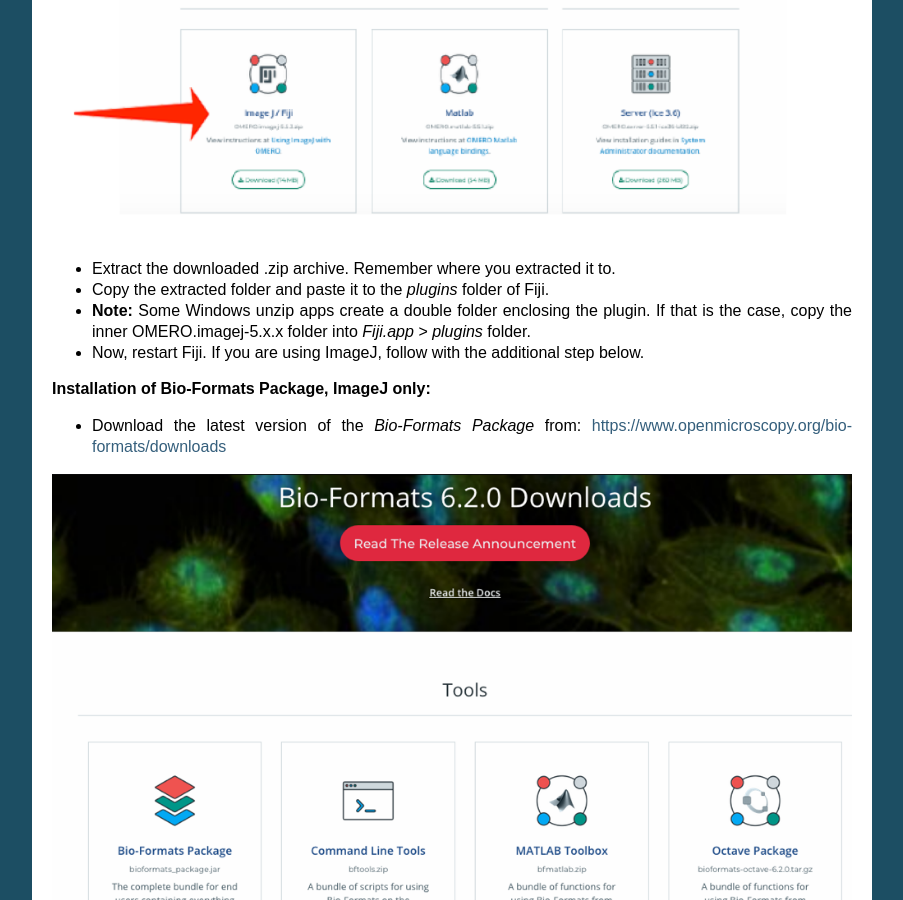
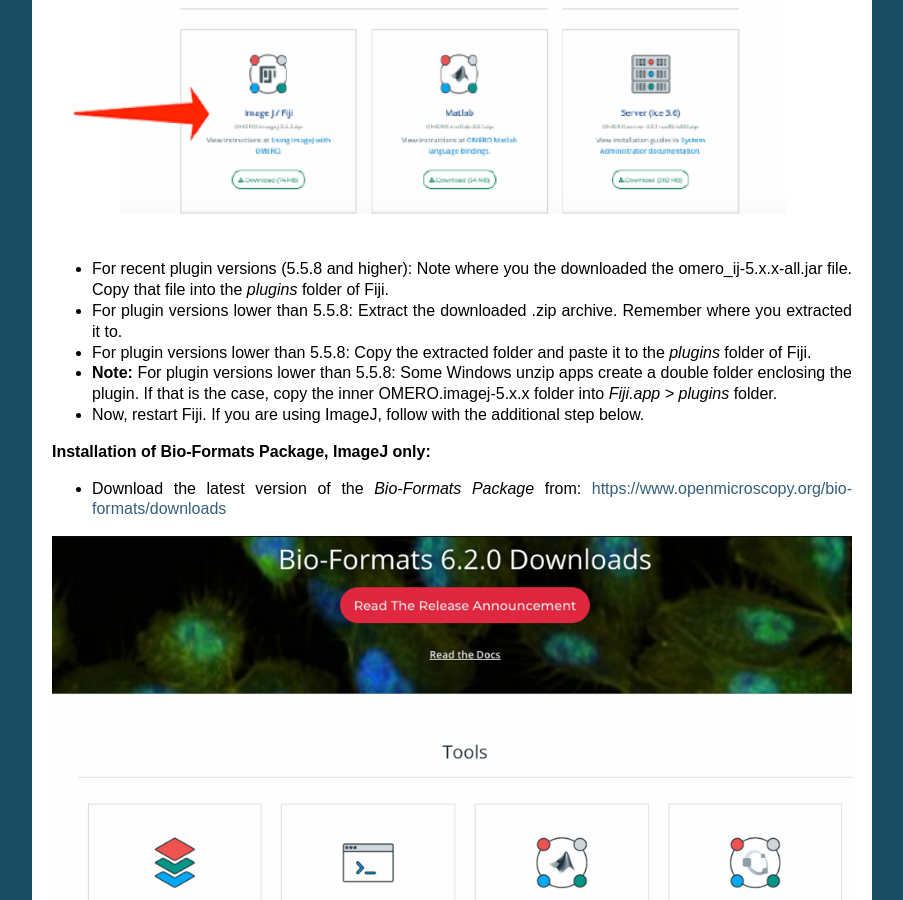
Before and after one commit to ome/omero-guide-fiji, a Sphinx documentation site: the page built from docs/installation.rst, in a window 1280 px wide and 900 px high, scrolled down 1165 px. Shown: the whole window, without its empty margins (198-1101 px from the left). Built offline with Sphinx 7.4.7, drawn with Linux system fonts in a browser that asks for light colours.

```diff
--- a/docs/installation.rst
+++ b/docs/installation.rst
@@ -33,17 +33,17 @@
 
 .. image:: images/setup1.png
 
--  Extract the downloaded .zip archive. Remember where you extracted it to.
+-  For recent plugin versions (5.5.8 and higher): Note where you the downloaded the omero_ij-5.x.x-all.jar file. Copy that file into the *plugins* folder of Fiji.
 
--  Copy the extracted folder and paste it to the *plugins* folder
-   of Fiji.
+-  For plugin versions lower than 5.5.8: Extract the downloaded .zip archive. Remember where you extracted it to.
 
--  **Note:** Some Windows unzip apps create a double folder enclosing the
+-  For plugin versions lower than 5.5.8: Copy the extracted folder and paste it to the *plugins* folder of Fiji.
+
+-  **Note:** For plugin versions lower than 5.5.8: Some Windows unzip apps create a double folder enclosing the
    plugin. If that is the case, copy the inner OMERO.imagej-5.x.x
    folder into *Fiji.app > plugins* folder.
 
--  Now, restart Fiji. If you are using ImageJ, follow with the
-   additional step below.
+-  Now, restart Fiji. If you are using ImageJ, follow with the additional step below.
 
 **Installation of Bio-Formats Package, ImageJ only:**
 
```
